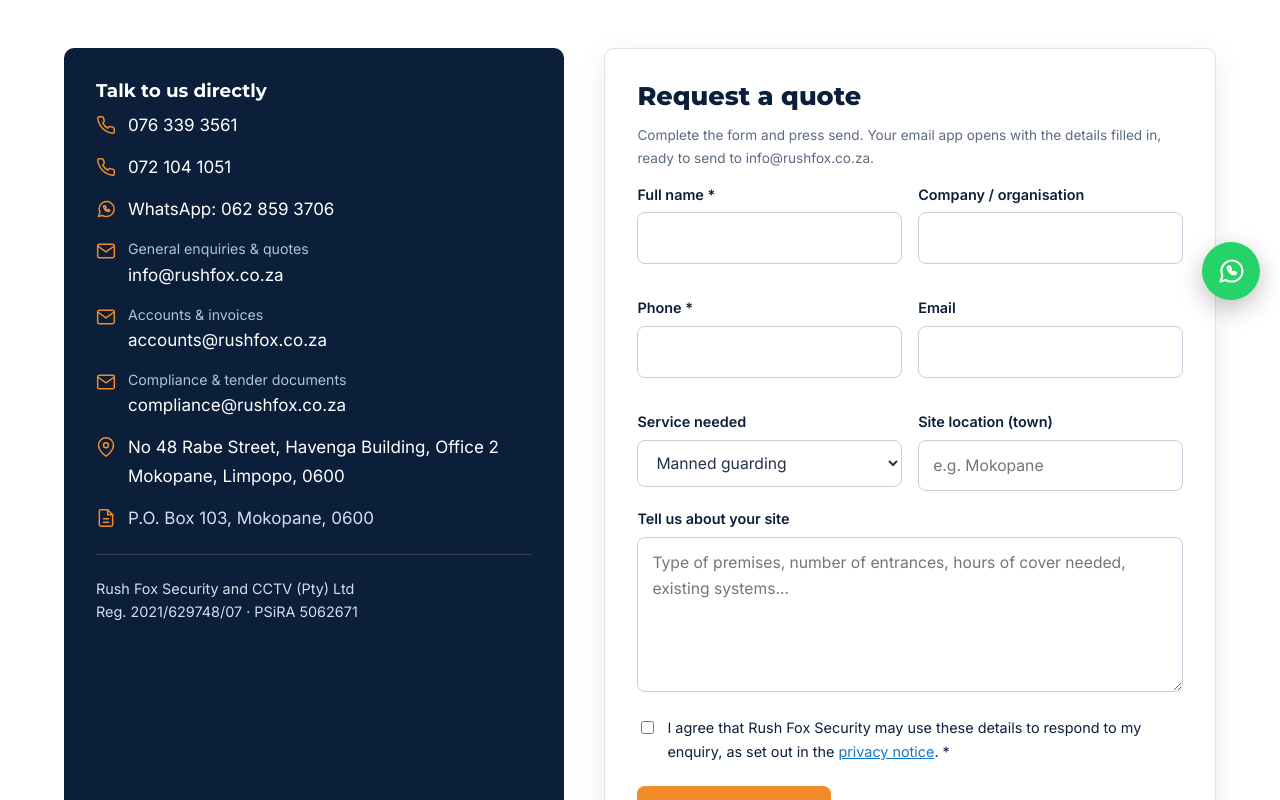
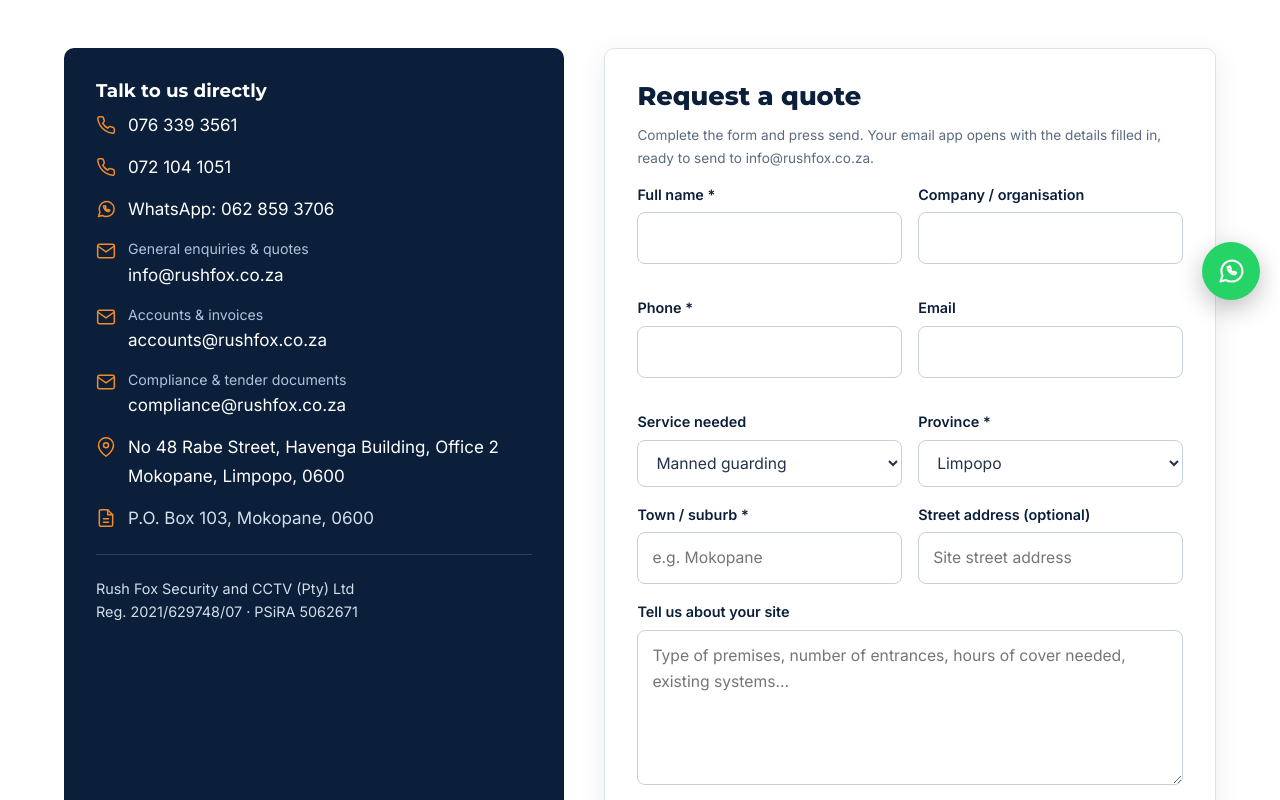
Before and after one commit to bandabooks/rushfox-website, an Astro site: page /contact in a window 1280 px wide. Shown: the part 480-1280 px from the top of the page. Built offline with nearby package versions, Linux system fonts and the light colour scheme; Astro itself is replaced by a stand-in of ours.

Commit message:
Quote form: province dropdown, town/suburb with suggestions, optional street address
Co-Authored-By: Claude Opus 5.5 <noreply@anthropic.com>
Claude-Session: https://claude.ai/code/session_01Rr1Y68G42u6hXmZURRfmzv

```diff
--- a/src/pages/contact.astro
+++ b/src/pages/contact.astro
@@ -3,6 +3,8 @@ import Base from '../layouts/Base.astro';
 import Icon from '../components/Icon.astro';
 import PageHead from '../components/PageHead.astro';
 import { company, tel } from '../data/company';
+const provinces = ['Limpopo', 'Gauteng', 'Mpumalanga', 'North West', 'Free State', 'KwaZulu-Natal', 'Eastern Cape', 'Western Cape', 'Northern Cape'];
+const towns = ['Mokopane', 'Polokwane', 'Modimolle', 'Bela-Bela', 'Lephalale', 'Thabazimbi', 'Mookgophong', 'Musina', 'Thohoyandou', 'Tzaneen', 'Phalaborwa', 'Seshego', 'Mankweng', 'Lebowakgomo', 'Burgersfort', 'Makhado', 'Giyani'];
 const services = ['Manned guarding', 'CCTV installation', 'Access control', 'Alarm system', 'Electric fencing / perimeter', 'Risk assessment', 'Maintenance / SLA', 'Integrated solution', 'Other'];
 ---
 <Base title="Contact" description="Contact Rush Fox Security in Mokopane, Limpopo for a free site risk assessment and quotation for guarding, CCTV, access control or alarms.">
@@ -32,7 +34,11 @@ const services = ['Manned guarding', 'CCTV installation', 'Access control', 'Ala
           <div class="field"><label for="phone">Phone *</label><input id="phone" name="phone" type="tel" required autocomplete="tel" /></div>
           <div class="field"><label for="email">Email</label><input id="email" name="email" type="email" autocomplete="email" /></div>
           <div class="field"><label for="service">Service needed</label><select id="service" name="service">{services.map((s) => <option>{s}</option>)}</select></div>
-          <div class="field"><label for="town">Site location (town)</label><input id="town" name="town" placeholder="e.g. Mokopane" /></div>
+          <div class="field"><label for="province">Province *</label><select id="province" name="province" required>{provinces.map((p) => <option>{p}</option>)}</select></div>
+        </div>
+        <div class="fg">
+          <div class="field"><label for="town">Town / suburb *</label><input id="town" name="town" required list="towns" placeholder="e.g. Mokopane" autocomplete="address-level2" /><datalist id="towns">{towns.map((t) => <option value={t} />)}</datalist></div>
+          <div class="field"><label for="street">Street address (optional)</label><input id="street" name="street" autocomplete="street-address" placeholder="Site street address" /></div>
         </div>
         <div class="field"><label for="msg">Tell us about your site</label><textarea id="msg" name="msg" rows="5" placeholder="Type of premises, number of entrances, hours of cover needed, existing systems..."></textarea></div>
         <div class="field" style="display:flex;gap:10px;align-items:flex-start"><input type="checkbox" id="consent" required style="width:auto;margin-top:5px" /><label for="consent" style="font-weight:400">I agree that Rush Fox Security may use these details to respond to my enquiry, as set out in the <a href="/privacy">privacy notice</a>. *</label></div>
@@ -47,10 +53,10 @@ const services = ['Manned guarding', 'CCTV installation', 'Access control', 'Ala
   f.addEventListener('submit', (e) => {
     e.preventDefault();
     const v = (id) => (document.getElementById(id).value || '').trim();
-    const subject = `Quote request: ${v('service')} - ${v('org') || v('name')}`;
+    const subject = `Quote request: ${v('service')} - ${v('org') || v('name')} (${v('town')}, ${v('province')})`;
     const body = [
       `Name: ${v('name')}`, `Company: ${v('org')}`, `Phone: ${v('phone')}`, `Email: ${v('email')}`,
-      `Service: ${v('service')}`, `Site location: ${v('town')}`, '', v('msg'),
+      `Service: ${v('service')}`, `Province: ${v('province')}`, `Town / suburb: ${v('town')}`, `Street address: ${v('street')}`, '', v('msg'),
     ].join('\n');
     window.location.href = `mailto:${to}?subject=${encodeURIComponent(subject)}&body=${encodeURIComponent(body)}`;
   });
```
